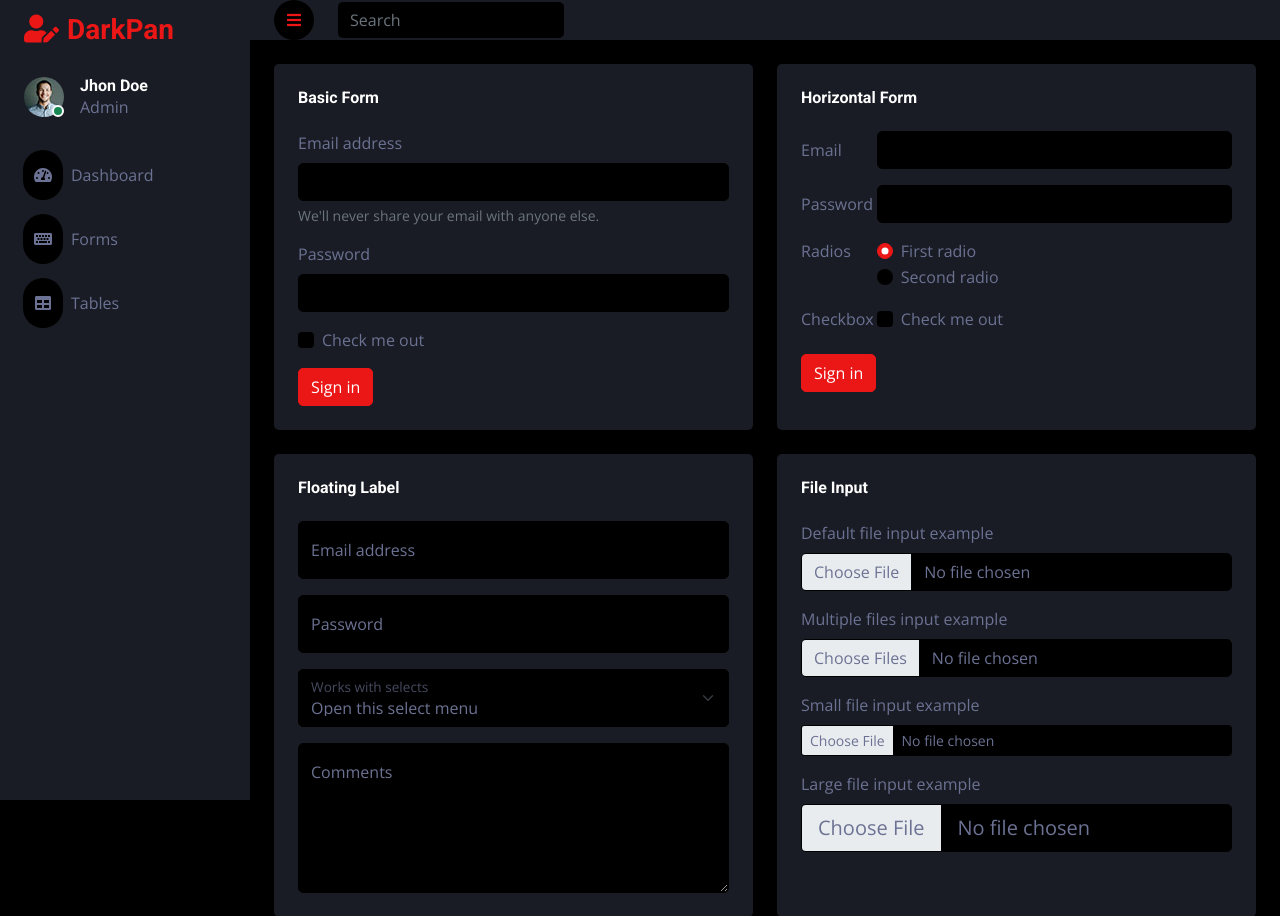
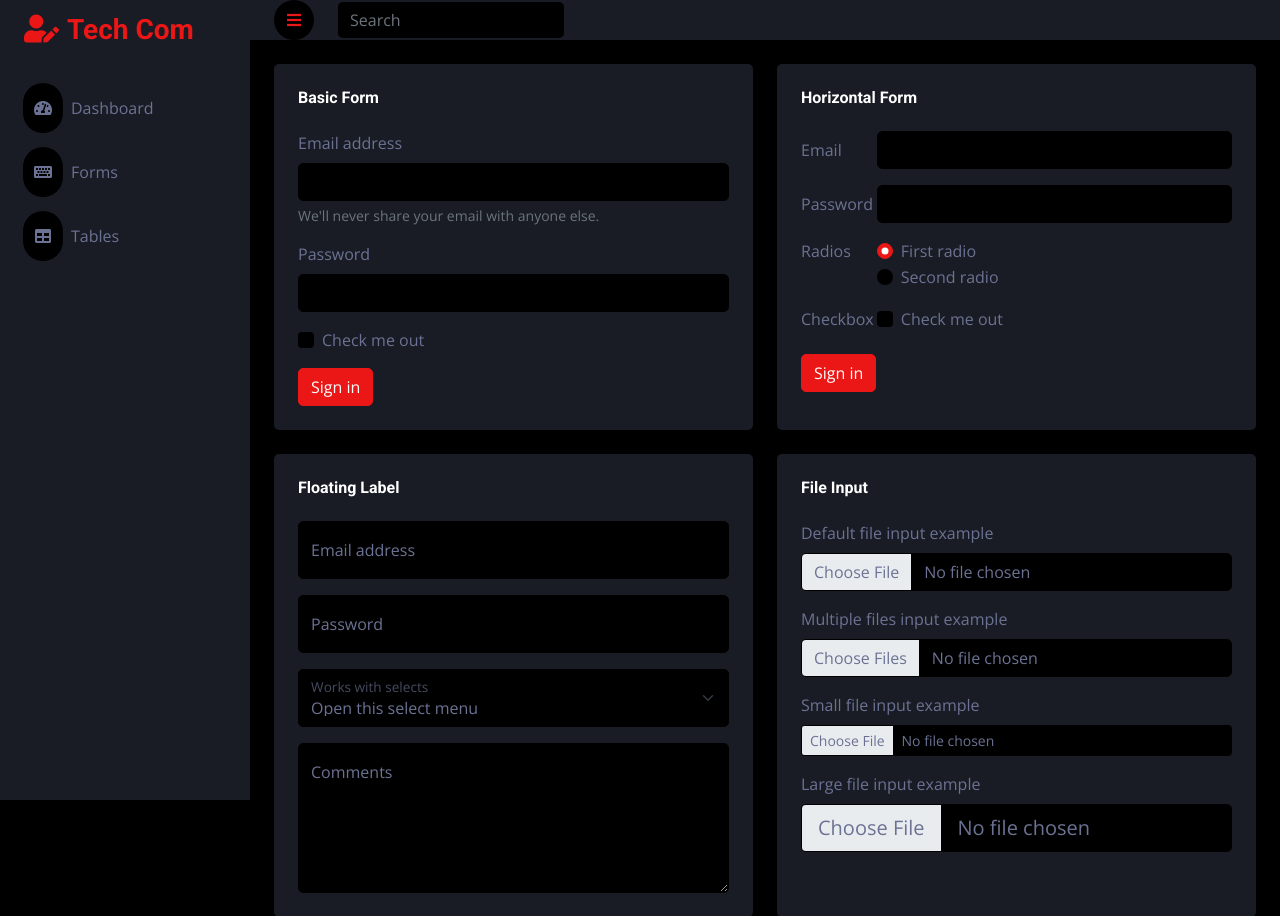
Before and after one commit to 481n4y4/Kelompok1-TA, a PHP site: page /form.php in a window 1280 px wide. Shown: the top 916 px of the page. Run offline with PHP 8.4, Linux system fonts and the light colour scheme; some libraries are stand-ins or nearby versions.

Commit message:
update  header

```diff
--- a/layout/header.php
+++ b/layout/header.php
@@ -3,7 +3,7 @@
 
 <head>
     <meta charset="utf-8">
-    <title>DarkPan - Bootstrap 5 Admin Template</title>
+    <title>Tech Com</title>
     <meta content="width=device-width, initial-scale=1.0" name="viewport">
     <meta content="" name="keywords">
     <meta content="" name="description">
@@ -46,18 +46,8 @@
         <div class="sidebar pe-4 pb-3">
             <nav class="navbar bg-secondary navbar-dark">
                 <a href="index.html" class="navbar-brand mx-4 mb-3">
-                    <h3 class="text-primary"><i class="fa fa-user-edit me-2"></i>DarkPan</h3>
+                    <h3 class="text-primary"><i class="fa fa-user-edit me-2"></i>Tech Com</h3>
                 </a>
-                <div class="d-flex align-items-center ms-4 mb-4">
-                    <div class="position-relative">
-                        <img class="rounded-circle" src="img/user.jpg" alt="" style="width: 40px; height: 40px;">
-                        <div class="bg-success rounded-circle border border-2 border-white position-absolute end-0 bottom-0 p-1"></div>
-                    </div>
-                    <div class="ms-3">
-                        <h6 class="mb-0">Jhon Doe</h6>
-                        <span>Admin</span>
-                    </div>
-                </div>
                 <div class="navbar-nav w-100">
                     <a href="index.php" class="nav-item nav-link"><i class="fa fa-tachometer-alt me-2"></i>Dashboard</a>
                     <a href="form.php" class="nav-item nav-link"><i class="fa fa-keyboard me-2"></i>Forms</a>
```
